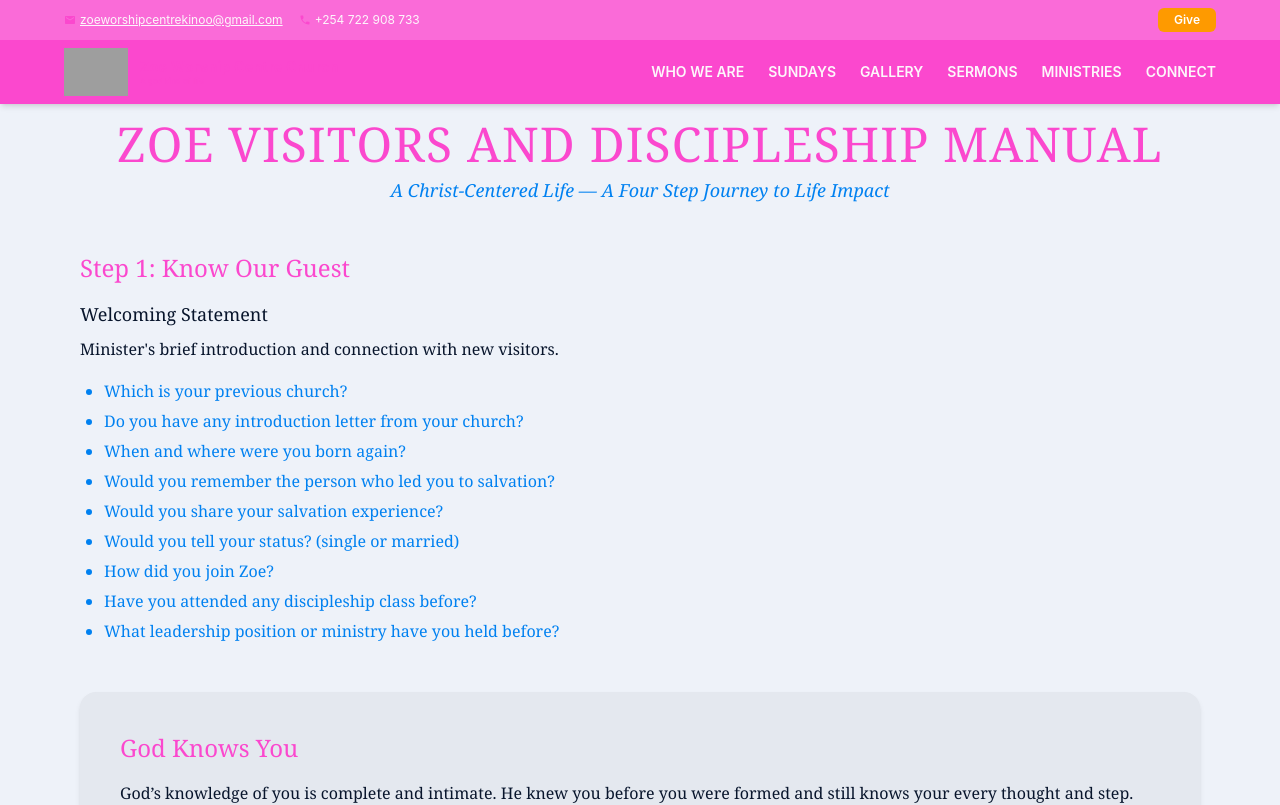
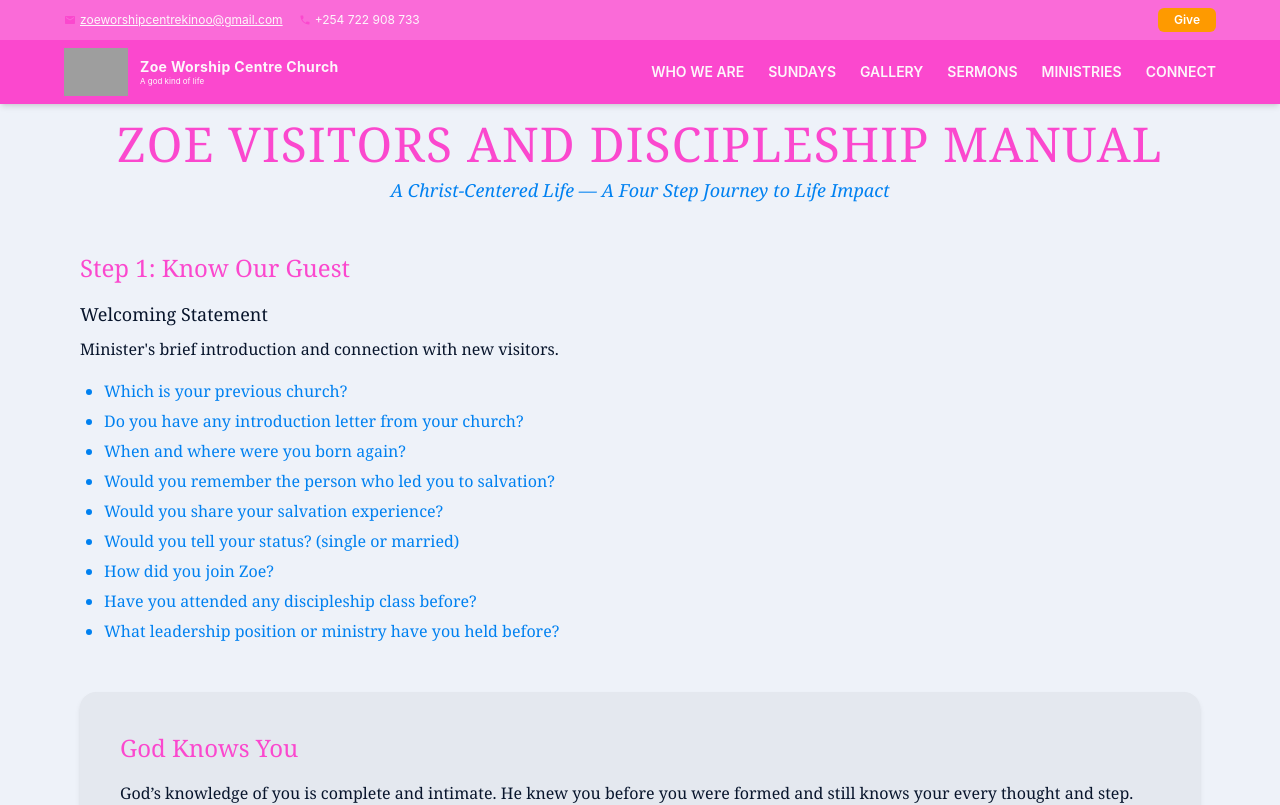
Before and after one commit to bugijay7/zoewc, a React (Vite) app in the folder client/: page /new in a window 1280 px wide. Shown: the top 805 px of the page. Built offline with nearby package versions, Linux system fonts and the light colour scheme; grey boxes are pictures that could not be loaded.

Commit message:
navbar redesign

```diff
--- a/client/src/components/Footer.jsx
+++ b/client/src/components/Footer.jsx
@@ -96,7 +96,7 @@ export default function Footer() {
       </footer>
 
       {/* Mobile Bottom Dock */}
-      <nav className="fixed bottom-0 left-0 right-0 z-50 md:hidden bg-base-100 border-t border-base-200 shadow-inner">
+      <nav className="fixed bottom-0 left-0 right-0 z-40 md:hidden bg-base-100 border-t border-base-200 shadow-inner">
         <ul className="flex justify-around items-center py-2 text-xs">
           <li>
             <Link to="/departments/supportive" className="flex flex-col items-center text-primary">
--- a/client/src/components/Navbar.jsx
+++ b/client/src/components/Navbar.jsx
@@ -16,7 +16,7 @@ export default function Navbar() {
 
   return (
     <nav
-      className={`fixed top-0 left-0 w-full z-50 transition-all duration-300 ${
+      className={`fixed top-0 left-0 w-full z-40 transition-all duration-300 ${
         isTransparent
           ? "bg-base-200/10 backdrop-blur-sm shadow-md text-primary-content"
           : "bg-primary text-primary-content shadow-md"
@@ -66,11 +66,12 @@ export default function Navbar() {
           className="flex items-center gap-3 shrink-0 h-full"
         >
           <img src={Logo} alt="Zoe Worship Centre Logo" className="h-12 w-auto" />
-          <div className="flex flex-col justify-center h-full">
-            <span className="text-[10px] md:text-sm text-primary font-bold tracking-wide leading-tight">
+          <div
+           className={` flex flex-col justify-center h-full w-full ${  isTransparent ? "text-primary-content " : "text-primary-content" }`}>
+            <span className="text-[10px] md:text-sm  font-bold tracking-wide leading-tight">
               Zoe Worship Centre Church
             </span>
-            <span className="text-[8px] text-primary leading-tight">
+            <span className="text-[8px] leading-tight">
               A god kind of life
             </span>
           </div>
@@ -104,7 +105,7 @@ export default function Navbar() {
             <div className="flex items-center cursor-pointer hover:underline transition">
               Ministries
             </div>
-            <ul className="absolute left-0 mt-2 bg-base-100 text-base-content uppercase shadow-lg py-2 w-60 z-50 border border-base-300 rounded-md
+            <ul className="absolute left-0 mt-2 bg-base-100 text-base-content uppercase shadow-lg py-2 w-60 z-40 border border-base-300 rounded-md
                  opacity-0 invisible group-hover:opacity-100 group-hover:visible transition-all duration-200 ease-in-out">
               <li>
                 <Link
@@ -130,7 +131,7 @@ export default function Navbar() {
             <div className="flex items-center cursor-pointer hover:underline transition">
               Connect
             </div>
-            <ul className="absolute left-0 mt-2 bg-base-100 text-base-content uppercase shadow-lg py-2 w-56 z-50 border border-base-300 rounded-md
+            <ul className="absolute left-0 mt-2 bg-base-100 text-base-content uppercase shadow-lg py-2 w-56 z-40 border border-base-300 rounded-md
                  opacity-0 invisible group-hover:opacity-100 group-hover:visible transition-all duration-200 ease-in-out">
               <li>
                 <Link
@@ -160,7 +161,7 @@ export default function Navbar() {
           </li>
         </ul>
 
-        {/* Mobile Menu Toggle */}
+        {/* 🔹 Mobile Menu Toggle */}
 <button
   onClick={() => setOpenMenu(!openMenu)}
   className="md:hidden focus:outline-none"
@@ -168,9 +169,19 @@ export default function Navbar() {
   {openMenu ? <FaTimes size={24} /> : <FaBars size={22} />}
 </button>
 
-        {/* Mobile Menu Overlay */}
+{/* 🔹 Mobile Menu Overlay */}
 {openMenu && (
-          <div className="fixed inset-0 bg-base-100/95 flex flex-col items-center justify-center space-y-6 text-lg uppercase font-semibold z-50">
+  <div className="fixed inset-0 bg-primary text-primary-content z-[9999] flex flex-col p-8 space-y-6 text-base uppercase font-semibold">
+    {/* Close Icon (Top Right) */}
+    <button
+      onClick={() => setOpenMenu(false)}
+      className="absolute top-5 right-5 text-primary-content focus:outline-none"
+    >
+      <FaTimes size={24} />
+    </button>
+
+    {/* Menu Links */}
+    <nav className="flex flex-col mt-10 space-y-4">
       <Link to="/about/knowUs" onClick={closeAllMenus} className="hover:underline">
         Who we are
       </Link>
@@ -198,8 +209,11 @@ export default function Navbar() {
       <Link to="/contact" onClick={closeAllMenus} className="hover:underline">
         Contact
       </Link>
+    </nav>
   </div>
 )}
+
+
       </div>
     </nav>
   );
--- a/client/src/pages/departments/mainDepartments.jsx
+++ b/client/src/pages/departments/mainDepartments.jsx
@@ -17,7 +17,7 @@ export default function MainDepartments() {
   ];
 
   return (
-    <div className="bg-base-200 md:pt-50 pt-20 py-16 px-6 md:px-20 font-montserrat">
+    <div className="bg-base-200 md:pt-50 pt-40 py-16 px-6 md:px-20 font-montserrat">
       {/* Hero Section */}
       <div className="max-w-4xl mx-auto text-center mb-12 space-y-4">
         <h1 className="text-2xl md:text-6xl font-bold text-primary">
--- a/client/src/pages/departments/supportiveDepartments.jsx
+++ b/client/src/pages/departments/supportiveDepartments.jsx
@@ -20,7 +20,7 @@ export default function SupportiveDepartments() {
   ];
 
   return (
-    <div className="bg-base-200 md:pt-50  pt-20 py-16 px-6 md:px-20 font-montserrat">
+    <div className="bg-base-200 md:pt-50  pt-40 py-16 px-6 md:px-20 font-montserrat">
       {/* Hero Section */}
       <div className="max-w-4xl mx-auto text-center mb-12 space-y-4">
         <h1 className="text-2xl md:text-6xl font-bold text-primary">
```
Lines whose indentation alone changed are shown as unchanged.
